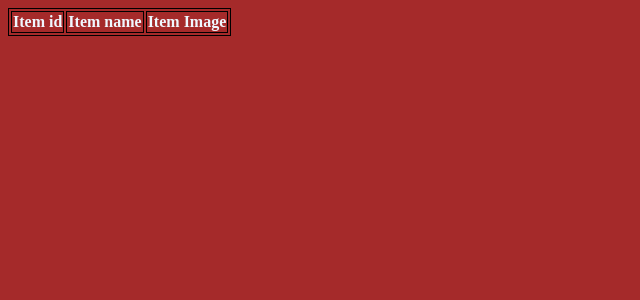
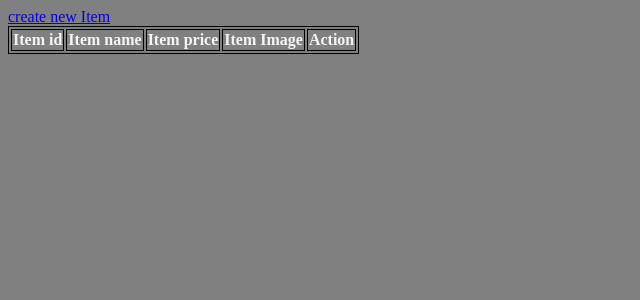
Before and after one commit to Skull1991/django, a Django app: page /item/ in a window 1280 px wide. Shown: the top 300 px of the page, without its empty margins (0-640 px from the left). Run offline with Django 4.2, Linux system fonts and the light colour scheme; data that the repository does not hold is empty.

Commit message:
Edit and Delete Operation

```diff
--- a/item/urls.py
+++ b/item/urls.py
@@ -5,4 +5,8 @@ urlpatterns = [
     path("",views.index),
     path("save/",views.save),
     path("create/",views.create),
+    path("edit/<int:id>",views.edit),
+    path("update/<int:id>",views.update),
+    path("delete/<int:id>",views.delete),
+
 ]
--- a/item/views.py
+++ b/item/views.py
@@ -18,3 +18,19 @@ def save(request):
     data=ItemForm(request.POST,request.FILES)
     data.save()
     return redirect('/item')
+
+def edit(request,id):
+    data=item.objects.get(id=id)
+    print(id)
+    return render(request,"item/edit.html",{'data':data})
+
+def update(request,id):
+    data=item.objects.get(id=id)
+    form=ItemForm(request.POST,request.FILES,instance=data)
+    form.save()
+    return redirect("/item")
+
+def delete(request,id):
+    data=item.objects.get(id=id)
+    data.delete()
+    return redirect("/item")
--- a/templates/item/create.html
+++ b/templates/item/create.html
@@ -8,3 +8,4 @@
 
     <input type="submit" value="save"/>
 </form>
+<a href="/item">back</a>
--- a/templates/item/index.html
+++ b/templates/item/index.html
@@ -13,9 +13,9 @@
 
     body{
 
-        background-color: brown;
+        background-color: grey;
 
-        color: aliceblue;
+        color: whitesmoke;
 
     }
 
@@ -30,14 +30,17 @@
 <body>
 
     <table>
-
+        <a href="/item/create">create new Item</a>
         <tr>
 
             <th>Item id</th>
 
             <th>Item name</th>
 
+            <th>Item price</th>
+
             <th>Item Image</th>
+            <th>Action</th>
 
         </tr>
 
@@ -53,7 +56,14 @@
 
             <th> {{item.item_name}} </th>
 
+            <th> {{item.item_price}} </th>
+
             <th> <img width="100" src="../../{{item.item_image}}"/> </th>
+
+            <th>
+                <a href="/item/edit/{{item.id}}">Edit</a>
+                <a href="/item/delete/{{item.id}}">Delete</a>
+            </th>
 
         </tr>
 
```
Also changed, not shown: templates/item/edit.html (added, +12 -0 lines), static/images/items/ita.png (added), static/images/items/lol.png (added).
